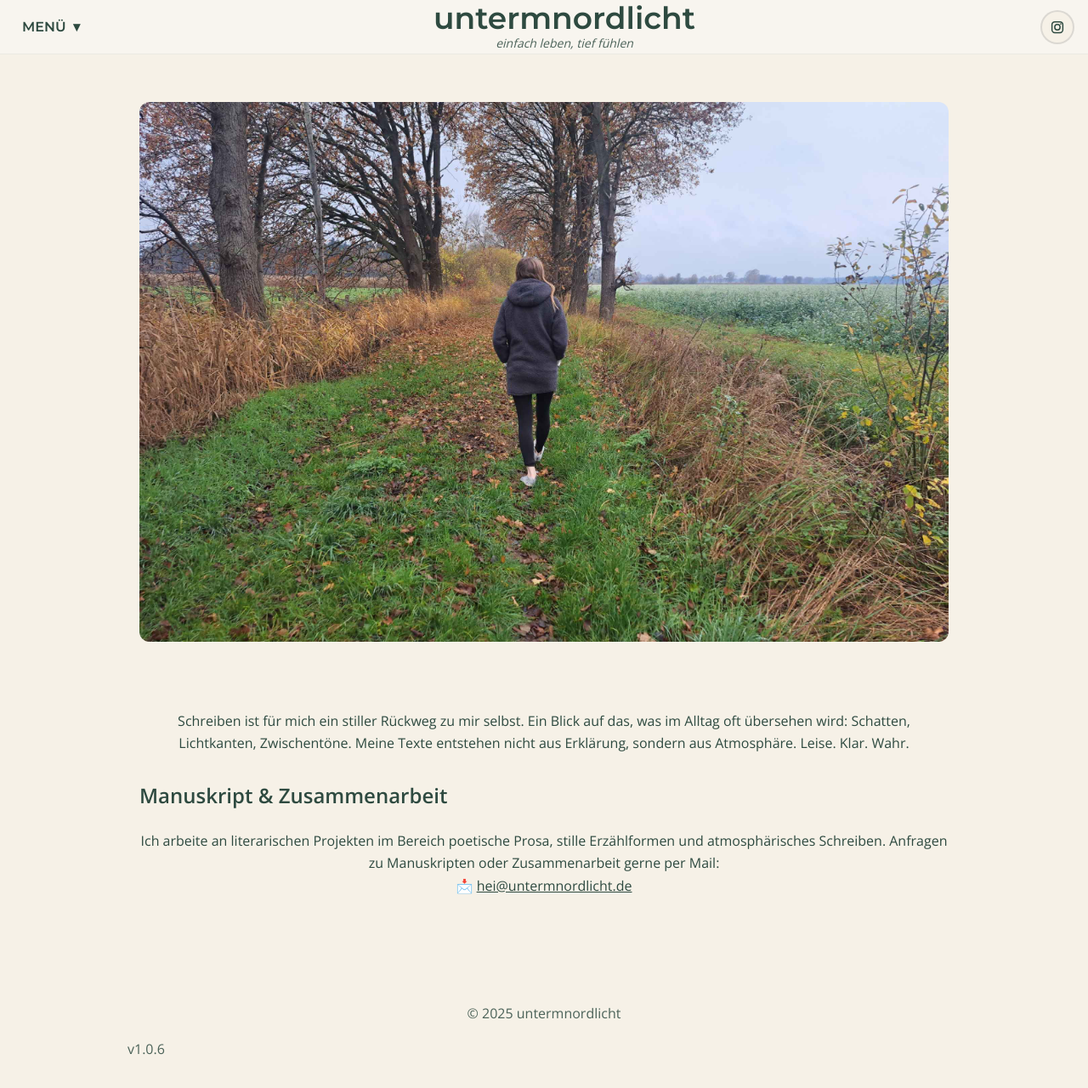
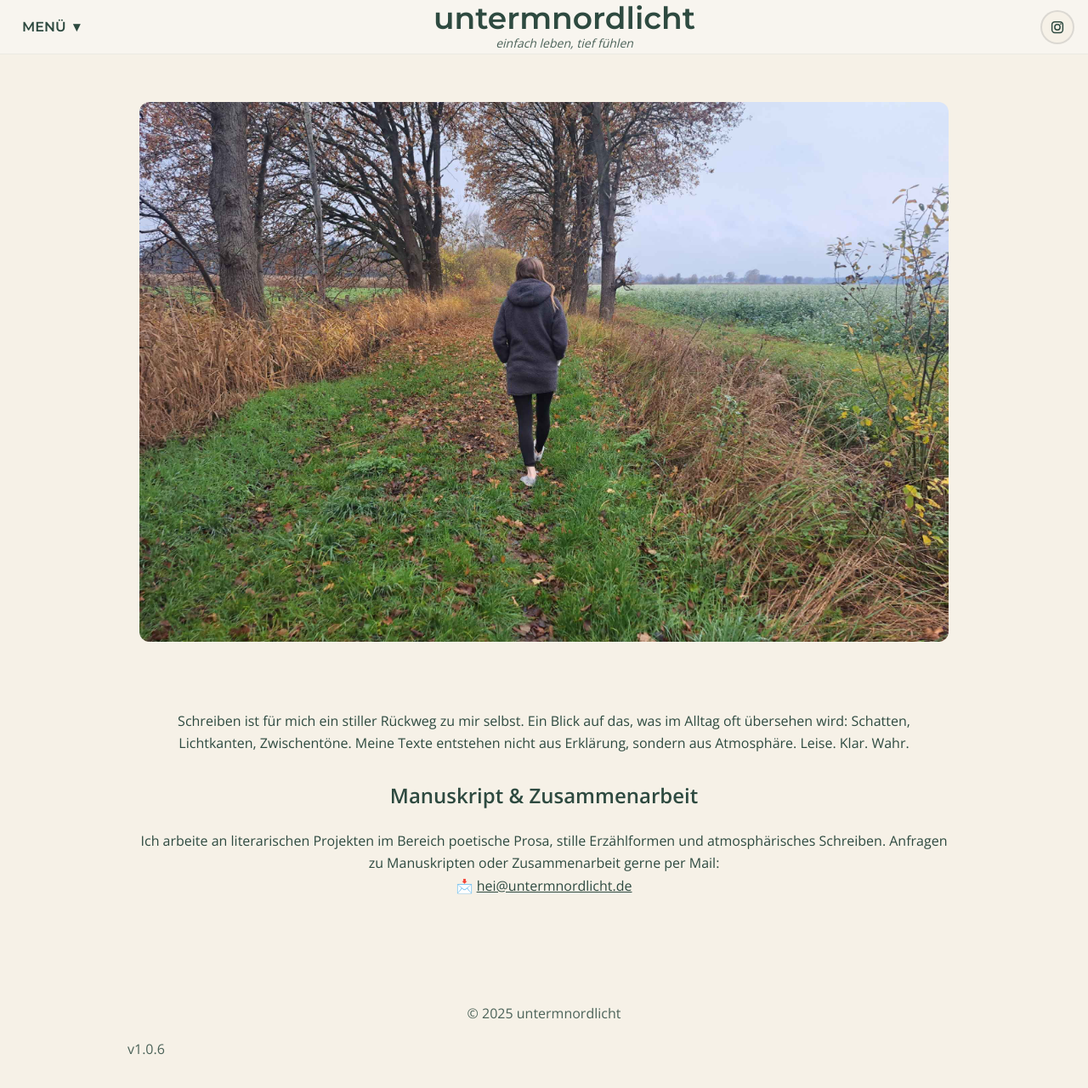
Before and after one commit to untermnordlicht/untermnordlicht, a Jekyll site: the page index.html, which Jekyll copies as it is, in a window 1280 px wide and 1312 px high. Shown: the top 1280 px of the window at 85% size. Built offline with Jekyll 4.4.1, drawn with Linux system fonts in a browser that asks for light colours.

Commit message:
Update index.html

```diff
--- a/index.html
+++ b/index.html
@@ -52,8 +52,8 @@
     Leise. Klar. Wahr.
   </p>
 
-  <h2 style="margin-top:1.8rem;">Manuskript &amp; Zusammenarbeit</h2>
-  <p>
+  <h2 style="margin-top:1.8rem; text-align:center;">Manuskript &amp; Zusammenarbeit</h2>
+<p style="text-align:center;">
     Ich arbeite an literarischen Projekten im Bereich
     poetische Prosa, stille Erzählformen und atmosphärisches Schreiben.
     Anfragen zu Manuskripten oder Zusammenarbeit gerne per Mail:<br>
```
